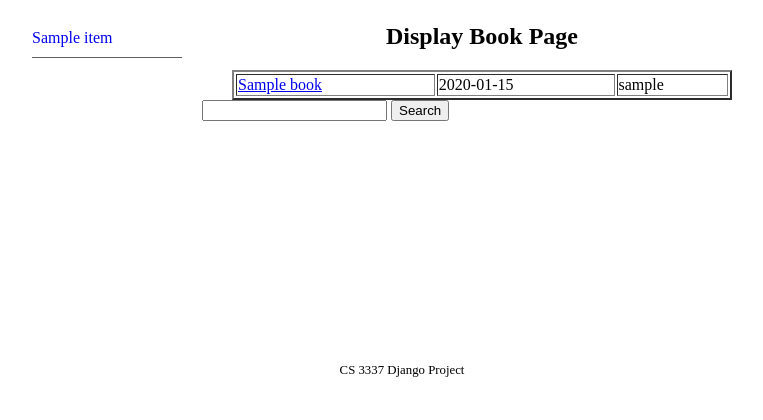
After one commit to Dkparker11/bookEx-1, a Django app: template bookEx/templates/bookMng/searchbar.html in a window 1280 px wide. The commit adds this page. Shown: the part 213-633 px from the top of the page, without its empty margins (238-1001 px from the left). Run offline with Django 3.2, Linux system fonts and the light colour scheme; the template is opened without the code that fills it: most values are stand-ins (such as "Sample title", 1, 10 or a date in 2020).

Commit message:
Added search Function
Implemented a search function

```diff
--- a/bookEx/templates/bookMng/displaybooks.html
+++ b/bookEx/templates/bookMng/displaybooks.html
@@ -34,4 +34,10 @@
        </tr>
     {% endfor %}
 </table>
+<!-- Added a simple search -->
+<form action="{% url 'searchbar' %}" method="get">
+    <input type="text" name="search"/>
+    <button type="submit">Search</button>
+</form>
+<!-- end of search form -->
 {% endblock content %}
--- /dev/null
+++ b/bookEx/templates/bookMng/searchbar.html
@@ -0,0 +1,41 @@
+{% extends "base.html" %}
+{% load static %}
+
+{% block title %}
+    Search Results
+{% endblock title%}
+
+
+
+{% block sidenav %}
+    {% for item in item_list %}
+    <li>
+        <a href="{{ item.link }}">{{ item.item }}</a>
+    </li>
+    {% endfor %}
+{% endblock sidenav %}
+
+{% block content %}
+<h1 align="center"> Display Book Page</h1>
+<table align="center" border="2" width="500">
+    {% for book in books %}
+        <tr>
+            <td>
+                <a href="book_detail/{{ book.id }}">
+                    {{book.name}}
+                </a>
+            </td>
+            <td>
+                {{book.publishdate }}
+            </td>
+            <td>
+                {{ book.username }}
+            </td>
+        </tr>
+        {% endfor %}
+</table>
+<form action="{% url 'searchbar' %}" method="get">
+    <input type="text" name="search"/>
+    <button type="submit">Search</button>
+</form>
+{% endblock content %}
```
Also changed, not shown: bookMng/urls.py (+6 -3 lines), bookMng/views.py (+48 -37 lines).
